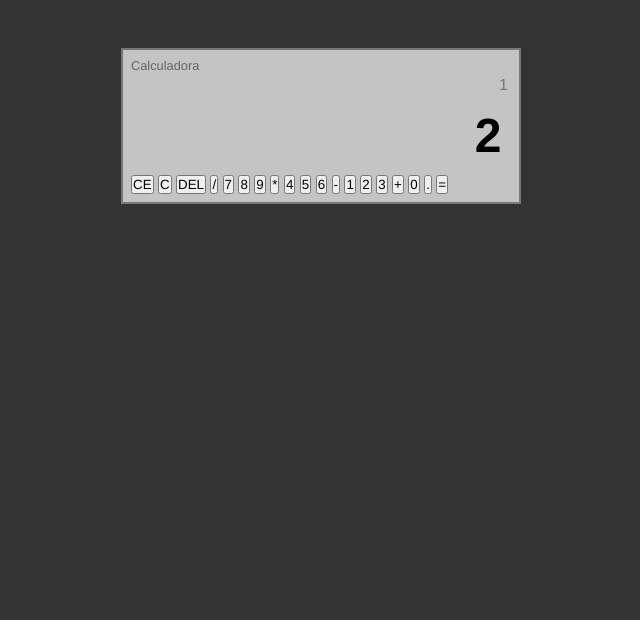
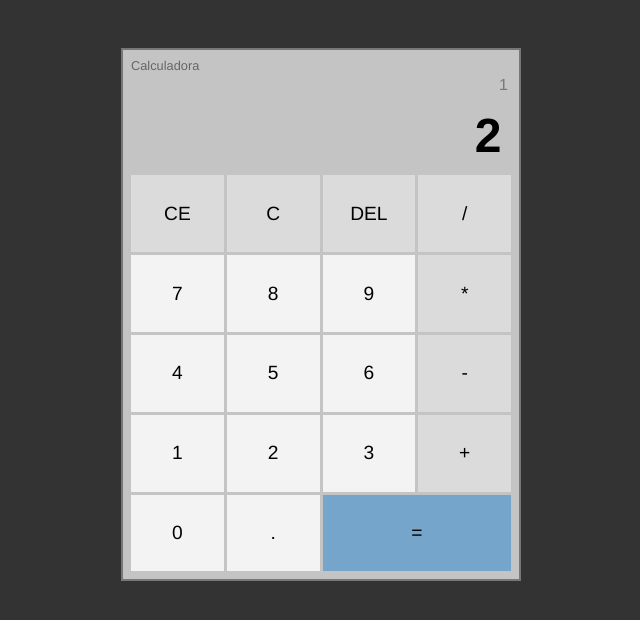
Before and after one commit to lzalvesdev/calculator, a plain HTML site: page index.html in a window 1280 px wide. Shown: the whole page, without its empty margins (319-959 px from the left). Drawn offline with Linux system fonts and the light colour scheme.

Commit message:
Finish the buttons

```diff
--- a/css/style.css
+++ b/css/style.css
@@ -50,3 +50,32 @@ body {
     font-size: 3em;
     font-weight: 700;
 }
+
+#buttons-container {
+    display: grid;
+    grid-template-columns: 1fr 1fr 1fr 1fr;
+    gap: 3px;
+}
+
+#buttons-container  button {
+    border: 1px solid transparent;
+    border-radius: 0;
+    height: 4em;
+    font-size: 1.2em;
+    background-color: #dbdbdb;
+    cursor: pointer;
+}
+
+#buttons-container .number {
+    background-color: #f3f3f3;
+}
+
+#buttons-container button:hover {
+    background-color: #bababa;
+    border-color: #999;
+}
+
+#buttons-container #equal-btn {
+    grid-column: span 2;
+    background-color: #75a5CB;
+}
--- a/index.html
+++ b/index.html
@@ -40,7 +40,7 @@
         <button>+</button>
         <button class="number">0</button>
         <button class="number">.</button>
-        <button>=</button>
+        <button id="equal-btn">=</button>
       </div>
     </div>
   </body>
```
